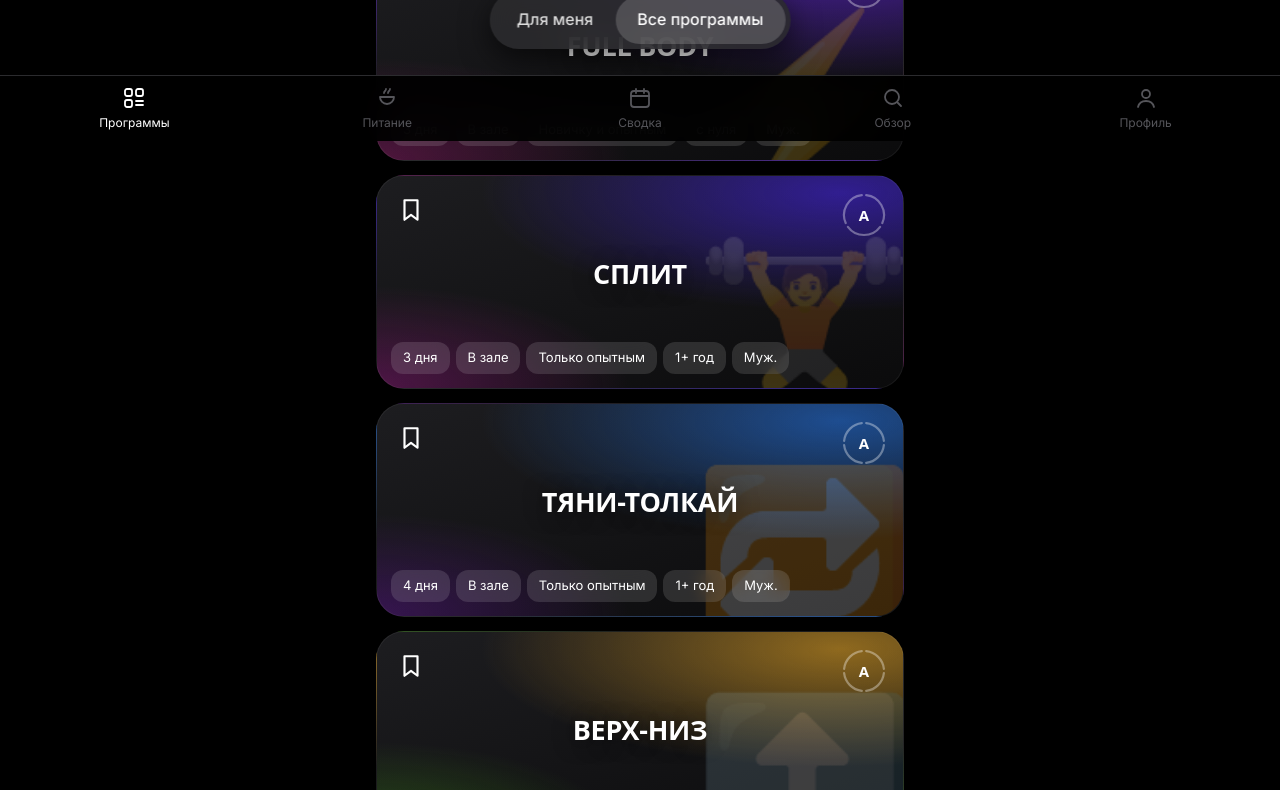
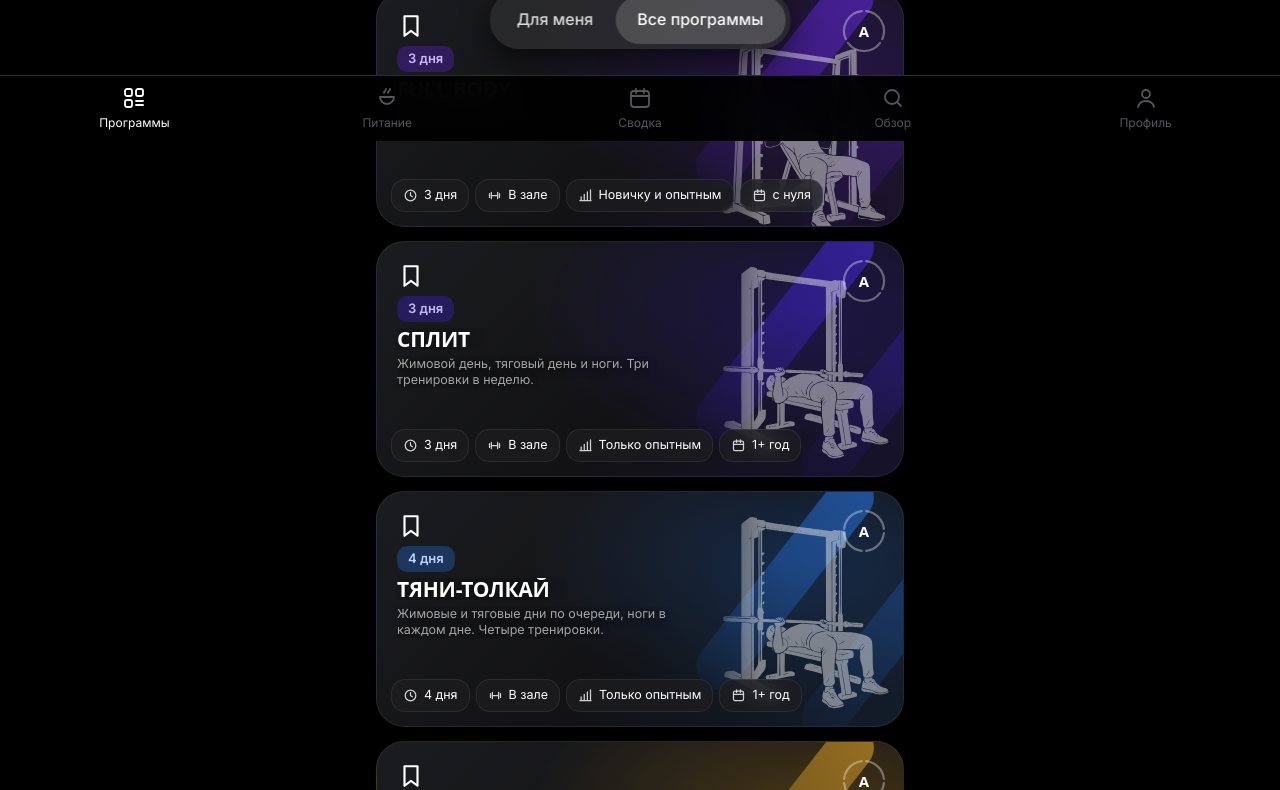
Before and after one commit to Dsedrtd/forma, a plain HTML site: page index.html in a window 1280 px wide. Shown: the part 659-1449 px from the top of the page. Drawn offline with Linux system fonts and the light colour scheme; a web font is replaced by a local one.

Commit message:
Add files via upload

```diff
--- a/app.js
+++ b/app.js
@@ -321,15 +321,37 @@ function dayRing(p) {
   return `<div class="pcard-badge"><svg viewBox="0 0 46 46">${arcs}</svg><span>${esc(next)}</span></div>`;
 }
 
+// Картинка программы: media/programs/<id>.webp (вырезанный атлет на прозрачном фоне).
+// Пока картинки нет — справа силуэт упражнения из программы.
+const PROG_IMG = typeof PROGRAM_IMAGES !== 'undefined' ? PROGRAM_IMAGES : {};
+function progArt(p) {
+  if (PROG_IMG[p.id]) return `<img class="pc-img" src="media/programs/${p.id}.${PROG_IMG[p.id]}" alt="" loading="lazy">`;
+  for (const d of p.plan) for (const e of d.ex) {
+    if (hasFlow(e.id)) return `<img class="pc-sil" src="${flowSrc(e.id, 1)}" alt="" loading="lazy">`;
+  }
+  return `<div class="pcard-art">${p.emoji}</div>`;
+}
+const TAG_IC = {
+  days: sv('<circle cx="12" cy="12" r="8.5"/><path d="M12 7.5V12l3 2"/>', 15, 2),
+  place: sv('<path d="M4 9v6M7 7v10M17 7v10M20 9v6M7 12h10"/>', 15, 2),
+  exp: sv('<path d="M5 20V14M10 20V10M15 20V6M20 20V3M3 20h18"/>', 15, 2),
+  since: sv('<rect x="4" y="5" width="16" height="15" rx="2.5"/><path d="M4 10h16M9 3v4M15 3v4"/>', 15, 2),
+};
 function programCard(p) {
   const on = S.my.includes(p.id);
-  const tags = [`${p.days} ${plural(p.days, 'день', 'дня', 'дней')}`, p.place, p.exp, p.since, p.sex];
+  const days = `${p.days} ${plural(p.days, 'день', 'дня', 'дней')}`;
+  const tags = [['days', days], ['place', p.place], ['exp', p.exp], ['since', p.since]];
   return `<div class="pcard" role="button" data-act="open-program" data-arg="${p.id}" style="--h:${p.hue}">
+    <div class="pc-stripes"><i></i><i></i></div>
+    ${progArt(p)}
     <button class="bm" data-act="toggle-my" data-arg="${p.id}" aria-label="В мои программы">${on ? I.bmFill : I.bm}</button>
     ${dayRing(p)}
-    <div class="pcard-art">${p.emoji}</div>
-    <h2 class="pcard-title">${esc(p.title)}</h2>
-    <div class="tags">${tags.map(t => `<span>${esc(t)}</span>`).join('')}</div>
+    <div class="pc-body">
+      <span class="pc-pill">${days}</span>
+      <h2 class="pcard-title">${esc(p.title)}</h2>
+      <p class="pcard-desc">${esc(p.desc)}</p>
+    </div>
+    <div class="tags">${tags.map(([k, t]) => `<span>${TAG_IC[k]}${esc(t)}</span>`).join('')}</div>
   </div>`;
 }
 
--- a/index.html
+++ b/index.html
@@ -11,18 +11,18 @@
   <link rel="preconnect" href="https://fonts.gstatic.com" crossorigin>
   <link href="https://fonts.googleapis.com/css2?family=Inter:wght@400;500;600;700&family=Unbounded:wght@700;800;900&display=swap" rel="stylesheet">
   <script src="https://telegram.org/js/telegram-web-app.js"></script>
-  <link rel="stylesheet" href="styles.css?v=202611201913">
+  <link rel="stylesheet" href="styles.css?v=202611201926">
 </head>
 <body>
   <div id="app"></div>
   <div id="rest-root"></div>
   <div id="sheet-root"></div>
   <div id="toast"></div>
-  <script src="data.js?v=202611201913"></script>
-  <script src="catalog.js?v=202611201913"></script>
-  <script src="media.js?v=202611201913"></script>
-  <script src="flow.js?v=202611201913"></script>
-  <script src="guides.js?v=202611201913"></script>
-  <script src="app.js?v=202611201913"></script>
+  <script src="data.js?v=202611201926"></script>
+  <script src="catalog.js?v=202611201926"></script>
+  <script src="media.js?v=202611201926"></script>
+  <script src="flow.js?v=202611201926"></script>
+  <script src="guides.js?v=202611201926"></script>
+  <script src="app.js?v=202611201926"></script>
 </body>
 </html>
--- a/styles.css
+++ b/styles.css
@@ -76,25 +76,40 @@ h1, h2, h3 { margin: 0; }
 @keyframes pulse { 50% { opacity: .25; } }
 
 .pcard {
-  position: relative; display: block; width: 100%; height: 214px; border-radius: var(--r); overflow: hidden;
-  margin-bottom: 14px; text-align: left; border: 1px solid rgba(255,255,255,.06);
+  position: relative; display: block; width: 100%; height: 236px; border-radius: var(--r); overflow: hidden;
+  margin-bottom: 14px; text-align: left; border: 1px solid rgba(255,255,255,.07);
   background:
-    radial-gradient(110% 90% at 88% 8%, hsl(var(--h) 90% 55% / .55), transparent 62%),
-    radial-gradient(80% 80% at 0% 100%, hsl(calc(var(--h) + 60) 80% 50% / .28), transparent 60%),
-    linear-gradient(160deg, #1d1d20, #0b0b0c);
+    radial-gradient(70% 90% at 78% 30%, hsl(var(--h) 70% 45% / .28), transparent 70%),
+    linear-gradient(135deg, #1b1c1f 0%, #121214 55%, hsl(var(--h) 40% 12%) 100%);
 }
+/* диагональные полосы в цвете программы — за картинкой */
+.pc-stripes { position: absolute; inset: 0; pointer-events: none; }
+.pc-stripes i { position: absolute; width: 46px; height: 260px; border-radius: 23px; transform: rotate(38deg);
+  background: linear-gradient(180deg, hsl(var(--h) 85% 55% / .55), hsl(var(--h) 85% 45% / .08)); }
+.pc-stripes i:first-child { right: 18%; top: -40px; }
+.pc-stripes i:last-child { right: -2%; top: 10px; opacity: .6; }
+.pc-img { position: absolute; right: -6px; bottom: 0; height: 104%; width: auto; max-width: 62%; object-fit: contain; object-position: right bottom; pointer-events: none;
+  -webkit-mask-image: linear-gradient(90deg, transparent 0, #000 22%); mask-image: linear-gradient(90deg, transparent 0, #000 22%); }
+.pc-sil { position: absolute; right: -14px; bottom: -6px; height: 96%; width: auto; max-width: 58%; object-fit: contain; object-position: right bottom;
+  filter: invert(1); opacity: .5; pointer-events: none;
+  -webkit-mask-image: linear-gradient(90deg, transparent 0, #000 30%); mask-image: linear-gradient(90deg, transparent 0, #000 30%); }
 .pcard-art { position: absolute; right: -14px; bottom: -34px; font-size: 180px; line-height: 1; opacity: .2; pointer-events: none; }
+.pc-body { position: absolute; left: 20px; top: 54px; width: 68%; }
+.pc-pill { display: inline-block; padding: 4px 11px; border-radius: 10px; font-size: 13px; font-weight: 600;
+  background: hsl(var(--h) 70% 40% / .45); color: hsl(var(--h) 90% 85%); margin-bottom: 6px; }
 .pcard-title {
-  position: absolute; left: 18px; right: 18px; top: 46%; transform: translateY(-50%);
-  font-family: var(--display); font-weight: 900; font-size: 27px; line-height: 1.05;
-  text-transform: uppercase; text-align: center; letter-spacing: -.01em; text-shadow: 0 2px 20px rgba(0,0,0,.5);
+  font-family: var(--display); font-weight: 900; font-size: 21px; line-height: 1.05;
+  text-transform: uppercase; letter-spacing: -.01em; text-shadow: 0 2px 16px rgba(0,0,0,.6);
+  display: -webkit-box; -webkit-line-clamp: 2; -webkit-box-orient: vertical; overflow: hidden;
 }
-.pcard-desc { position: absolute; left: 18px; right: 18px; top: calc(46% + 30px); font-size: 13px; color: rgba(255,255,255,.6); text-align: center; }
-.tags { position: absolute; left: 14px; right: 0; bottom: 14px; display: flex; gap: 6px; overflow: hidden; }
-.tags span {
-  flex: none; padding: 7px 12px; border-radius: 12px; font-size: 13px; white-space: nowrap;
-  background: rgba(255,255,255,.13); -webkit-backdrop-filter: blur(10px); backdrop-filter: blur(10px);
+.pcard-desc { margin: 6px 0 0; max-width: 88%; font-size: 12.5px; line-height: 1.3; color: rgba(255,255,255,.62);
+  display: -webkit-box; -webkit-line-clamp: 2; -webkit-box-orient: vertical; overflow: hidden; text-shadow: 0 1px 8px rgba(0,0,0,.8); }
+.pcard .tags { position: absolute; left: 14px; right: 0; bottom: 14px; display: flex; gap: 6px; overflow: hidden; }
+.pcard .tags span {
+  flex: none; display: flex; align-items: center; gap: 6px; padding: 7px 11px; border-radius: 14px; font-size: 12.5px; white-space: nowrap;
+  background: rgba(30,30,33,.72); border: 1px solid rgba(255,255,255,.08); -webkit-backdrop-filter: blur(10px); backdrop-filter: blur(10px);
 }
+.pcard .tags svg { opacity: .8; }
 .bm { position: absolute; left: 12px; top: 12px; width: 44px; height: 44px; display: grid; place-items: center; z-index: 2; }
 .pcard-badge {
   position: absolute; right: 16px; top: 16px; width: 46px; height: 46px; border-radius: 50%;
```
